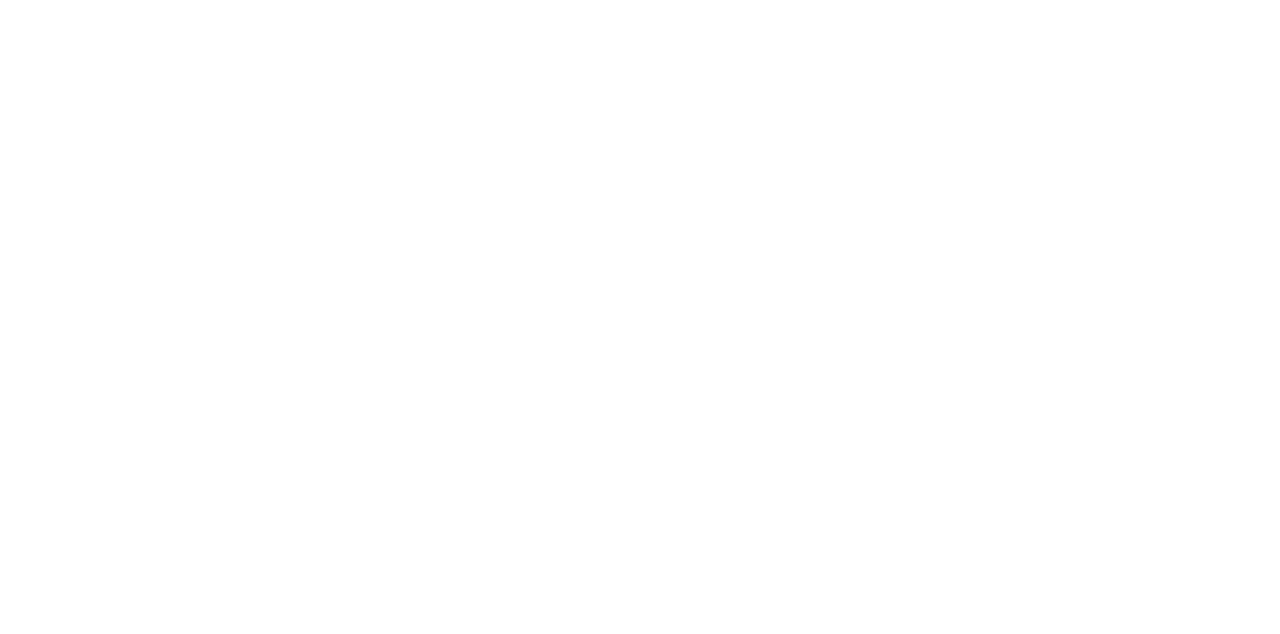
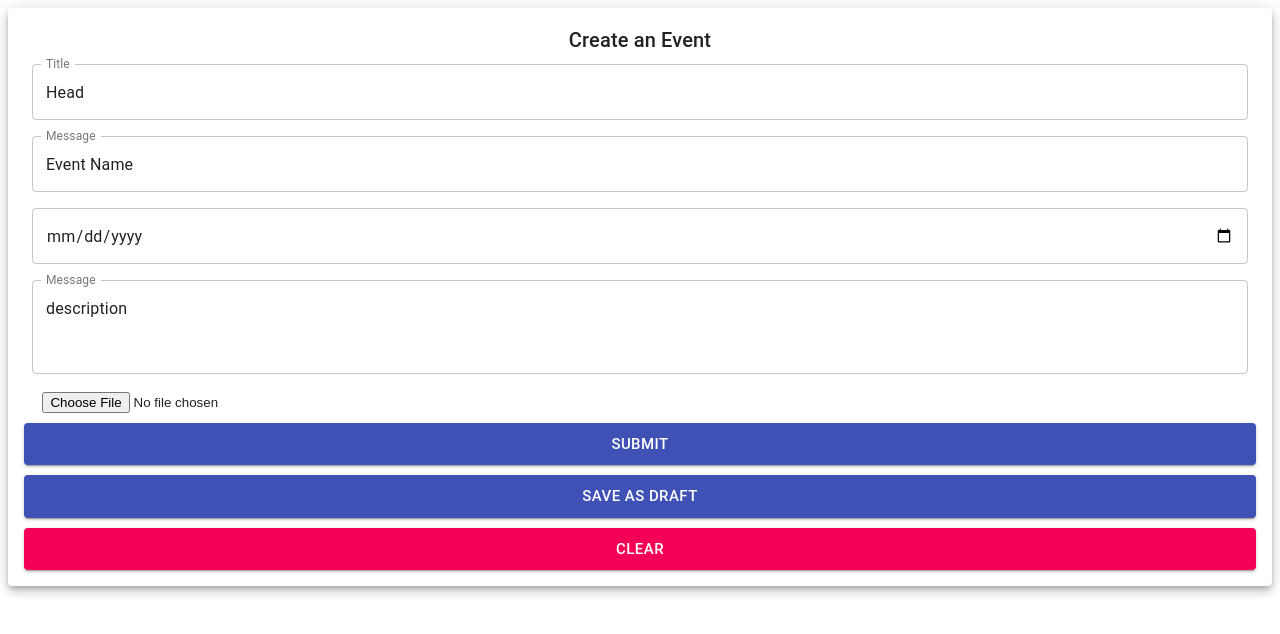
Before and after one commit to Svnit-official/note-bidding, a React (Create React App) app in the folder client/: page /club/submit in a window 1280 px wide. Shown: the top 634 px of the page. Built offline with nearby package versions, Linux system fonts and the light colour scheme.

Commit message:
Club Submit Form

```diff
--- a/client/package.json
+++ b/client/package.json
@@ -13,6 +13,7 @@
     "jwt-decode": "^3.1.2",
     "react": "^17.0.2",
     "react-dom": "^17.0.2",
+    "react-file-base64": "^1.0.3",
     "react-redux": "^7.2.4",
     "react-router-dom": "^5.2.0",
     "react-scripts": "4.0.3",
--- a/client/src/App.js
+++ b/client/src/App.js
@@ -4,6 +4,7 @@ import ClubForm from "./components/Club/Form";
 import FinanceForm from "./components/Finance/Form";
 import FacultyForm from "./components/Faculty/Form";
 import DeanForm from "./components/Dean/Form";
+import SubmitForm from "./components/SubmitForm/SubmitForm";
 import { BrowserRouter, Switch, Route, Redirect } from "react-router-dom";
 const App = () => {
   return (
@@ -18,6 +19,7 @@ const App = () => {
         <Route path="/finance/login" component={FinanceForm} />
         <Route path="/faculty/login" component={FacultyForm} />
         <Route path="/dean/login" component={DeanForm} />
+        <Route path="/club/submit" component={SubmitForm} />
       </Switch>
     </BrowserRouter>
   );
--- /dev/null
+++ b/client/src/components/SubmitForm/SubmitForm.js
@@ -0,0 +1,34 @@
+import React from 'react';
+import FileBase from 'react-file-base64';
+import { TextField, Button, Typography, Paper} from '@material-ui/core'
+import useStyles from './styles';
+
+const SubmitForm = () => {
+
+    const classes = useStyles();
+
+   const handleSubmit = () => {
+
+   }
+
+    return (
+        <Paper className={classes.paper} elevation={6}>
+<form autoComplete="off" noValidate className={`${classes.root} ${classes.form}`}  onSubmit={handleSubmit}>
+    <Typography variant="h6">Create an Event</Typography>
+    <TextField id="filled-required" name="head" variant="outlined" label="Title"  fullWidth  value = "Head" />
+    <TextField name="EventName" variant="outlined" label="Message"  fullWidth value = "Event Name" />
+    <TextField name="date" type="date" fullWidth variant="outlined" value = "Event Name" />
+    <TextField name="description" variant="outlined" multiline rows={3}  label="Message"  fullWidth value = "description" />
+
+    <div className={classes.fileInput}>
+        <FileBase  type="file" multiple={false} style={{width: '50px' , color : 'blue'}}  />
+    </div>
+    <Button className={classes.buttonSubmit} fullWidth variant="contained" color="primary" size="large" type="submit"  >Submit</Button>
+    <Button className={classes.buttonSubmit} fullWidth variant="contained" color="primary" size="large" type="submit"  >Save as Draft</Button>
+    <Button  variant="contained" color="secondary" fullWidth size="large"   >clear</Button>
+</form>
+</Paper>
+    )
+}
+
+export default SubmitForm
--- /dev/null
+++ b/client/src/components/SubmitForm/styles.js
@@ -0,0 +1,24 @@
+import { makeStyles } from '@material-ui/core/styles';
+
+export default makeStyles((theme) => ({
+  root: {
+    '& .MuiTextField-root': {
+      margin: theme.spacing(1),
+    },
+  },
+  paper: {
+    padding: theme.spacing(2),
+  },
+  form: {
+    display: 'flex',
+    flexWrap: 'wrap',
+    justifyContent: 'center',
+  },
+  fileInput: {
+    width: '97%',
+    margin: '10px 0',
+  },
+  buttonSubmit: {
+    marginBottom: 10,
+  },
+}));
```
Also changed, not shown: 1 other file (tests, documents, lock files or other folders).
